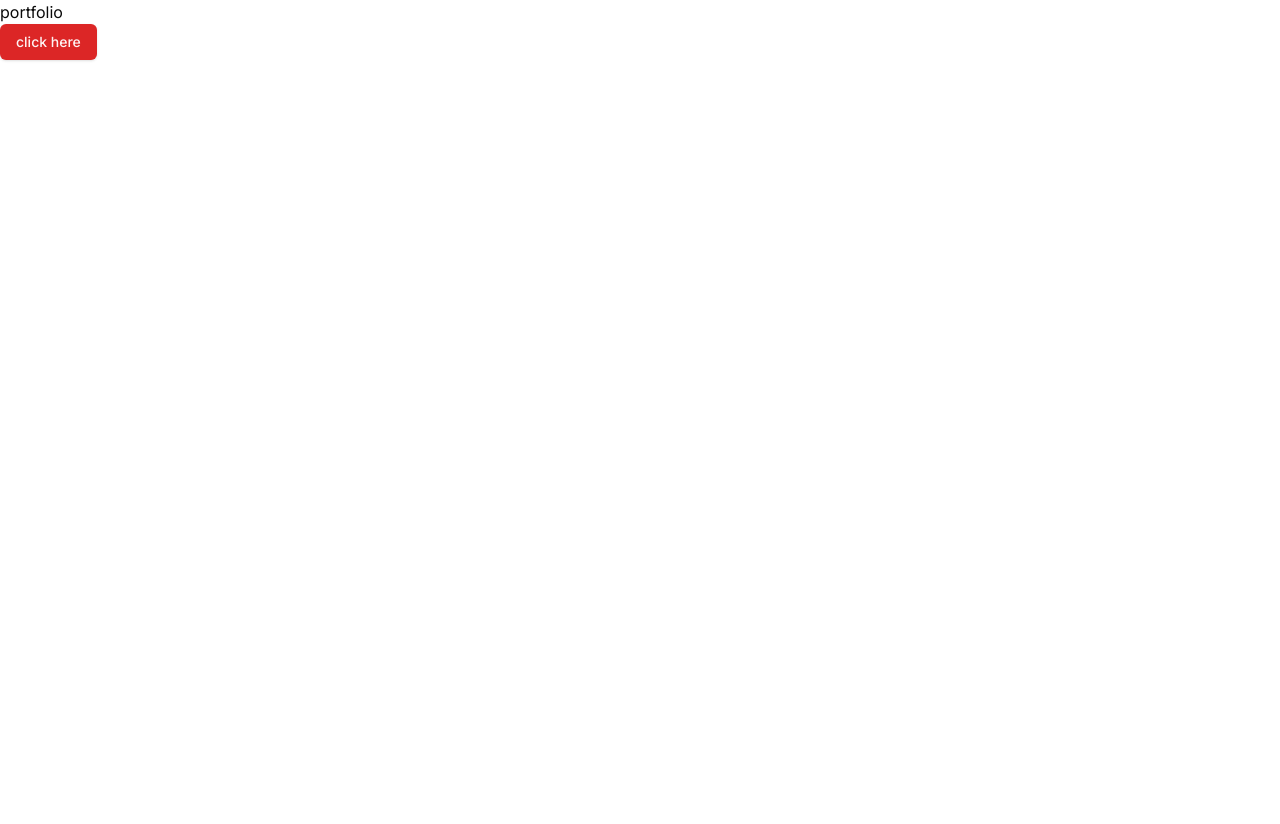
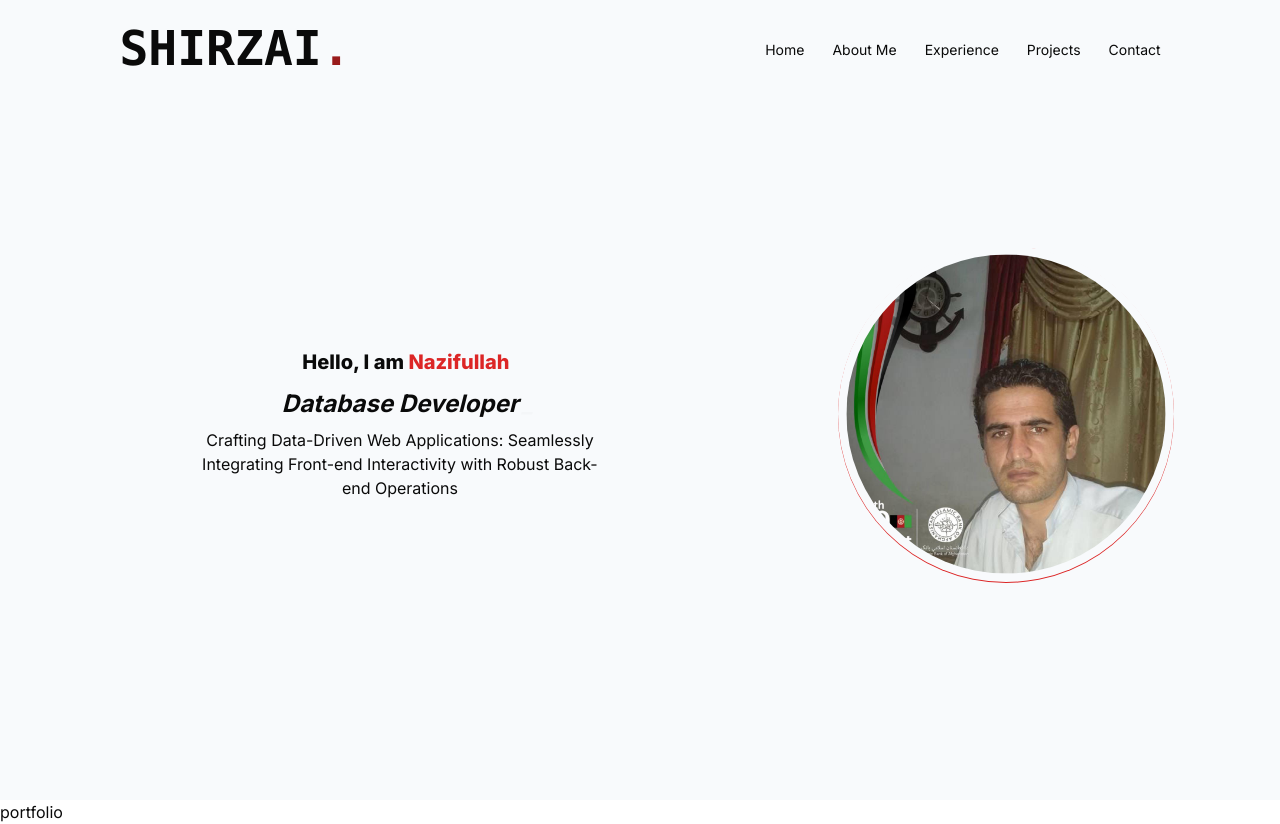
Before and after one commit to nazif786/portfolio2, a Next.js app: page / in a window 1280 px wide. Before the commit the page ends 800 px from the top, so only its background shows below. Built offline with nearby package versions, Linux system fonts and the light colour scheme.

Commit message:
build hero section

```diff
--- a/src/app/layout.tsx
+++ b/src/app/layout.tsx
@@ -1,6 +1,7 @@
 import type { Metadata } from "next";
 import { Inter } from "next/font/google";
 import "./globals.css";
+import Nav from "@/components/Nav";
 
 const inter = Inter({ subsets: ["latin"] });
 
@@ -16,7 +17,13 @@ export default function RootLayout({
 }>) {
   return (
     <html lang="en">
-      <body className={inter.className}>{children}</body>
+      <body className={inter.className}>
+        <header>
+          <Nav />
+        </header>
+        <main>{children}</main>
+        <footer></footer>
+      </body>
     </html>
   );
 }
--- a/src/app/page.tsx
+++ b/src/app/page.tsx
@@ -1,11 +1,7 @@
-import { Button } from "@/components/ui/button";
-import Image from "next/image";
-
 export default function Home() {
   return (
     <div>
       <h1> portfolio </h1>
-      <Button> click here </Button>
     </div>
   );
 }
--- /dev/null
+++ b/src/components/Nav.tsx
@@ -0,0 +1,17 @@
+import HeroSection from "./hero/HeroSection";
+import Navbar from "./hero/Navbar";
+
+const Nav = () => {
+  return (
+    <div className="bg-slate-50 px-1">
+      <div className="h-svh">
+        <div className="md:w-[85%] m-auto">
+          <Navbar />
+        </div>
+        <HeroSection />
+      </div>
+    </div>
+  );
+};
+
+export default Nav;
--- /dev/null
+++ b/src/components/hero/HeroSection.tsx
@@ -0,0 +1,46 @@
+"use client";
+import Image from "next/image";
+import image from "../../../public/profilephoto.jpg";
+import { Typewriter } from "react-simple-typewriter";
+// border-solid border-2 border-orange-700
+const HeroSection = () => {
+  return (
+    <div className="min-h-[85%] md:w-full flex flex-row items-center justify-center">
+      <div className="md:w-[95%] flex flex-col md:flex-row md:items-center px-1 md:justify-between">
+        <div className="order-last md:order-first md:w-[50%] text-center m-auto ">
+          <p className="text-xl font-extrabold mb-1">
+            Hello, I am <span className="text-primary">Nazifullah</span>
+          </p>
+          <p className="py-2 italic text-2xl font-bold">
+            <Typewriter
+              words={[
+                "Full Stack Developer",
+                "Database Developer",
+                "Datascience Engineer",
+              ]}
+              loop={false}
+              cursor
+              cursorStyle="_"
+              typeSpeed={70}
+              deleteSpeed={50}
+              delaySpeed={1000}
+            />
+          </p>
+          <p className="text-l max-w-[70%] pr-3 border-solid m-auto">
+            Crafting Data-Driven Web Applications: Seamlessly Integrating
+            Front-end Interactivity with Robust Back-end Operations
+          </p>
+        </div>
+        <div className="mb-5 w-[60%] md:w-[28%] rounded-full shadow-[0px_1px_0px_0px] shadow-primary m-auto">
+          <Image
+            src={image}
+            alt="portfolio image"
+            className="rounded-full object-cover border-solid scale-95 hover:scale-100 ease-out duration-500"
+          />
+        </div>
+      </div>
+    </div>
+  );
+};
+
+export default HeroSection;
--- /dev/null
+++ b/src/components/hero/Navbar.tsx
@@ -0,0 +1,33 @@
+import Link from "next/link";
+
+const Navbar = () => {
+  const links = [
+    { label: "Home", href: "/#home" },
+    { label: "About Me", href: "/#about" },
+    { label: "Experience", href: "/#experience" },
+    { label: "Projects", href: "/#projects" },
+    { label: "Contact", href: "/#contact" },
+  ];
+  return (
+    <nav className="md:flex md:justify-between md:px-5 md:py-3">
+      <h1 className="font-extrabold font-mono text-5xl text-center md:text-left mt-3">
+        SHIRZAI
+        <span className="text-red-800 text-12xl">.</span>
+      </h1>
+      <div>
+        <ul className=" hidden md:flex md:space-x-7 mt-7 text-sm">
+          {links.map((link) => (
+            <li
+              key={link.label}
+              className="list-none hover:text-slate-600 nav-link"
+            >
+              <Link href={link.href}>{link.label}</Link>
+            </li>
+          ))}
+        </ul>
+      </div>
+    </nav>
+  );
+};
+
+export default Navbar;
```
Also changed, not shown: package.json (+4 -3 lines), .eslintrc.json, public/profilephoto.jpg (added), 1 other file (tests, documents, lock files or other folders).
